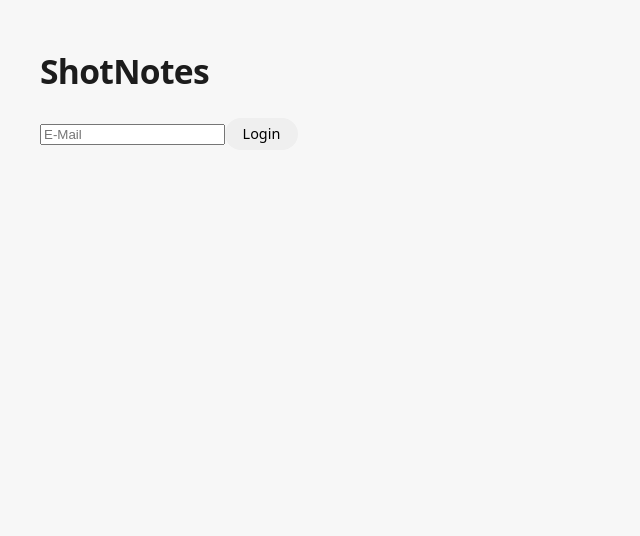
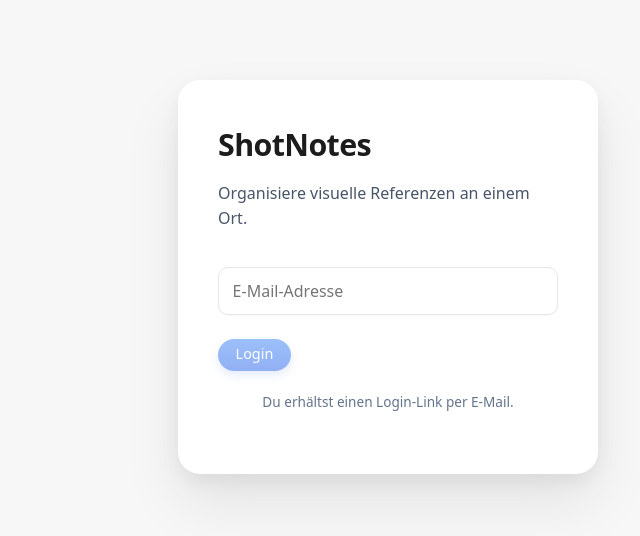
Before and after one commit to Esbree/shotnotes, a React (Vite) app: page / in a window 1280 px wide. Shown: the top 536 px of the page, without its empty margins (252-892 px from the left). Built offline with nearby package versions, Linux system fonts and the light colour scheme.

Commit message:
feat: enhance authentication UI with new layout and styles

```diff
--- a/src/App.jsx
+++ b/src/App.jsx
@@ -1,4 +1,4 @@
-import React, { useEffect, useState } from "react";
+import { useEffect, useState } from "react";
 import { supabase } from "./supabaseClient";
 import { useReferences } from "./hooks/useReferences";
 import ReferenceForm from "./components/ReferenceForm";
@@ -68,24 +68,50 @@ function App() {
 
   return (
     <div className="container">
-      <h1>ShotNotes</h1>
+      {!user ? (
+        <div className="auth-container">
+          <div className="auth-card">
+            <h1 className="auth-title">ShotNotes</h1>
+            <p className="auth-subtitle">
+              Organisiere visuelle Referenzen an einem Ort.
+            </p>
 
-      {!user ? (
-        <>
             <input
-            placeholder="E-Mail"
+              className="input"
+              type="email"
+              placeholder="E-Mail-Adresse"
               value={email}
               onChange={(e) => setEmail(e.target.value)}
             />
-          <button onClick={signIn} className="button">
+
+            <div className="auth-actions">
+              <button
+                onClick={signIn}
+                className="button button--primary"
+                disabled={!email}
+              >
                 Login
               </button>
-        </>
+            </div>
+
+            <p className="auth-hint">
+              Du erhältst einen Login-Link per E-Mail.
+            </p>
+          </div>
+        </div>
       ) : (
         <>
-          <button onClick={signOut} className="button">
+          <div
+            style={{
+              marginBottom: "2.5rem",
+              display: "flex",
+              justifyContent: "flex-end",
+            }}
+          >
+            <button onClick={signOut} className="button button--secondary">
               Logout
             </button>
+          </div>
 
           <ReferenceForm
             values={formValues}
@@ -118,12 +144,14 @@ function App() {
           <hr />
 
           <input
+            className="input search-input"
             placeholder="Suchen..."
             value={search}
             onChange={(e) => setSearch(e.target.value)}
           />
 
           <select
+            className="select category-select"
             value={filterCategory}
             onChange={(e) => setFilterCategory(e.target.value)}
           >
--- a/src/main.css
+++ b/src/main.css
@@ -324,3 +324,61 @@ em {
 .save-feedback.exit {
   animation: fadeDown 160ms ease-in forwards;
 }
+
+/* =========================
+   Auth / Login Page
+========================= */
+
+.auth-container {
+  display: flex;
+  align-items: center;
+  justify-content: center;
+  padding: 2rem;
+}
+
+.auth-card {
+  width: 100%;
+  max-width: 420px;
+  background: #ffffff;
+  border-radius: 22px;
+  padding: 2.75rem 2.5rem 3rem;
+
+  box-shadow: 0 30px 60px rgba(0, 0, 0, 0.08), 0 8px 20px rgba(0, 0, 0, 0.06);
+}
+
+/* Title & Copy */
+
+.auth-title {
+  font-size: 1.9rem;
+  font-weight: 600;
+  letter-spacing: -0.02em;
+  margin-bottom: 0.25rem;
+}
+
+.auth-subtitle {
+  color: #475569;
+  line-height: 1.55;
+  margin-bottom: 2.25rem;
+}
+
+/* Inputs */
+
+.auth-card .input {
+  font-size: 1rem;
+  padding: 0.75rem 0.85rem;
+}
+
+/* Button spacing */
+
+.auth-actions {
+  margin-top: 1.5rem;
+}
+
+/* Status / Helper text */
+
+.auth-hint {
+  margin-top: 1.25rem;
+  font-size: 0.85rem;
+  color: #64748b;
+  text-align: center;
+}
```
Lines whose indentation alone changed are shown as unchanged.
